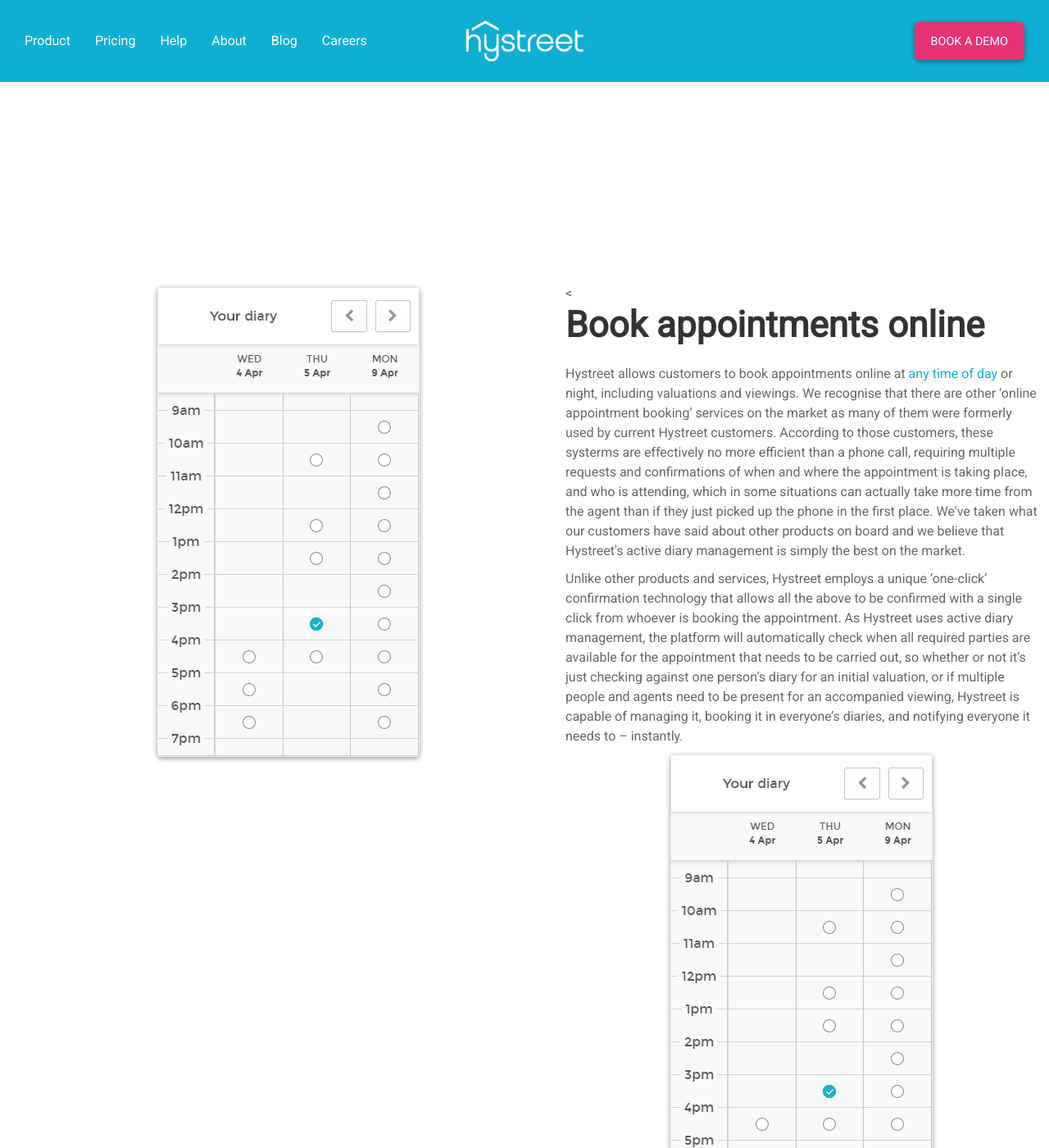
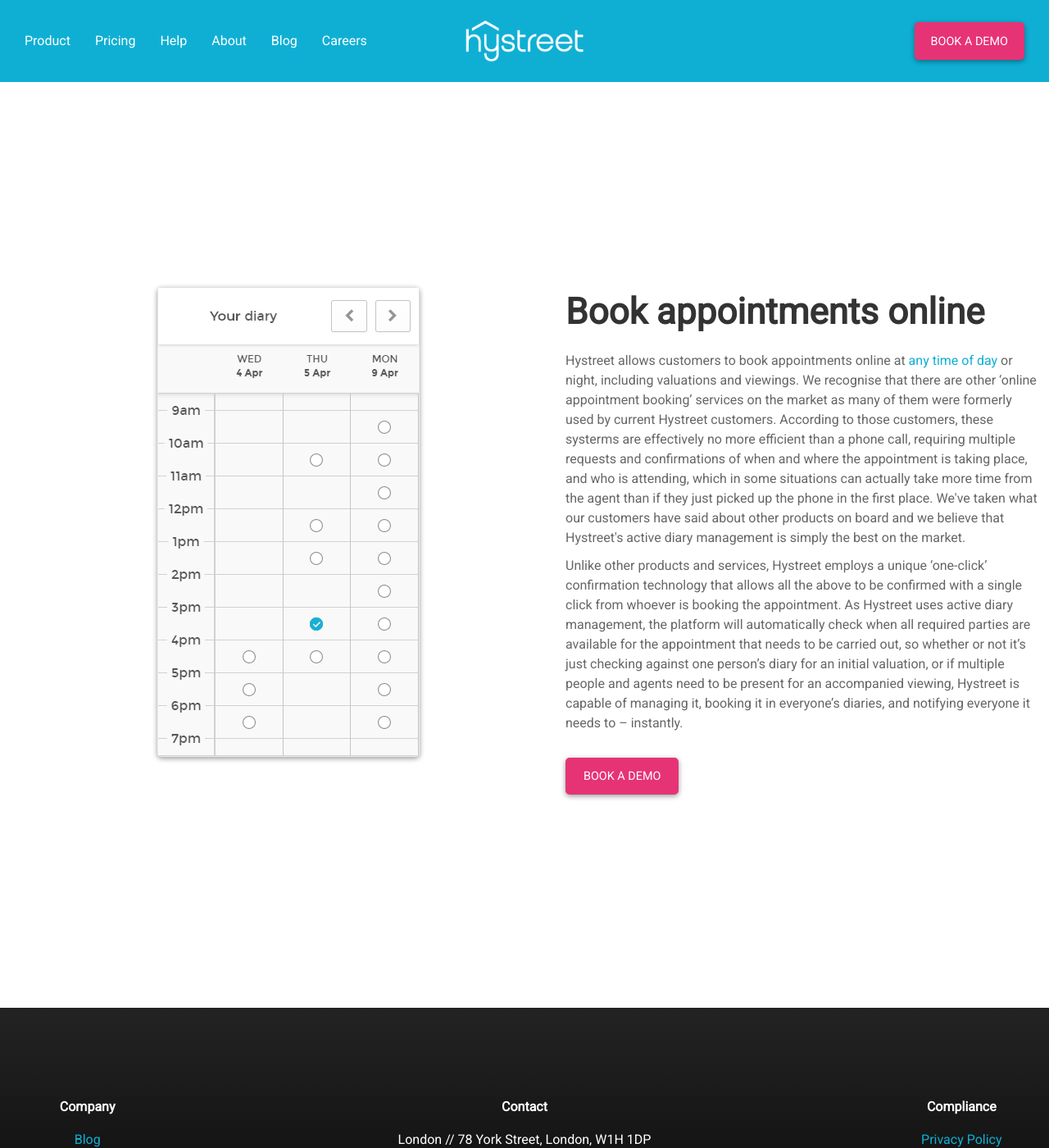
Before and after one commit to hidr/hystreet-marketing-live, a Jekyll site: the page built from product/online-appointments/index.html, in a window 1280 px wide and 1400 px high. Shown: the whole window at 82% size. Built offline with Jekyll 4.4.1, drawn with Linux system fonts in a browser that asks for light colours.

Commit message:
Fixing unwanted <

```diff
--- a/product/24-7/index.html
+++ b/product/24-7/index.html
@@ -13,5 +13,8 @@
 <p>
        Hystreet takes care of all of these overnight and out of hours worries for you, giving your customers a place to <a href="/product/online-appointments/">book appointments</a>, instruct, pay, progress their sale and more at any time of day or night. This means less emails, less phonecalls to chase information, less voicemails to pick up and record, and ultimately more happy buyers, sellers, and agents. It also means you and your staff aren’t limited to office hours. If you need to pick something up later in the evening you can, and you don’t even have to be in the office. Hystreet makes life easier for everyone involved in the sale of a property.
     </p>
+    <p>
+            <a href="/book-demo/" class="button">Book a demo</a>
+          </p>
   </div>
 </div>
--- a/product/online-appointments/index.html
+++ b/product/online-appointments/index.html
@@ -10,14 +10,14 @@
       <img src="/images/diary.png" alt="diary screen">
     </div>
     <div class="right copy">
-      <<h1>Book appointments online</h1>
+      <h1>Book appointments online</h1>
       <p>Hystreet allows customers to book appointments online at <a href="/product/24-7/">any time of day</a> or night, including valuations and viewings. We recognise that there are other ‘online appointment booking’ services on the market as many of them were formerly used by current Hystreet customers. According to those customers, these systerms are effectively no more efficient than a phone call, requiring multiple requests and confirmations of when and where the appointment is taking place, and who is attending, which in some situations can actually take more time from the agent than if they just picked up the phone in the first place. We've taken what our customers have said about other products on board and we believe that Hystreet's active diary management is simply the best on the market.
 </p>
 <p>
          Unlike other products and services, Hystreet employs a unique ‘one-click’ confirmation technology that allows all the above to be confirmed with a single click from whoever is booking the appointment. As Hystreet uses active diary management, the platform will automatically check when all required parties are available for the appointment that needs to be carried out, so whether or not it’s just checking against one person’s diary for an initial valuation, or if multiple people and agents need to be present for an accompanied viewing, Hystreet is capable of managing it, booking it in everyone’s diaries, and notifying everyone it needs to – instantly.</p>
-      <p>
-  <img src="/images/diary.png" alt="diary screen">
-      </p>
+         <p>
+                 <a href="/book-demo/" class="button">Book a demo</a>
+               </p>
     </div>
   </div>
 </div>
```
